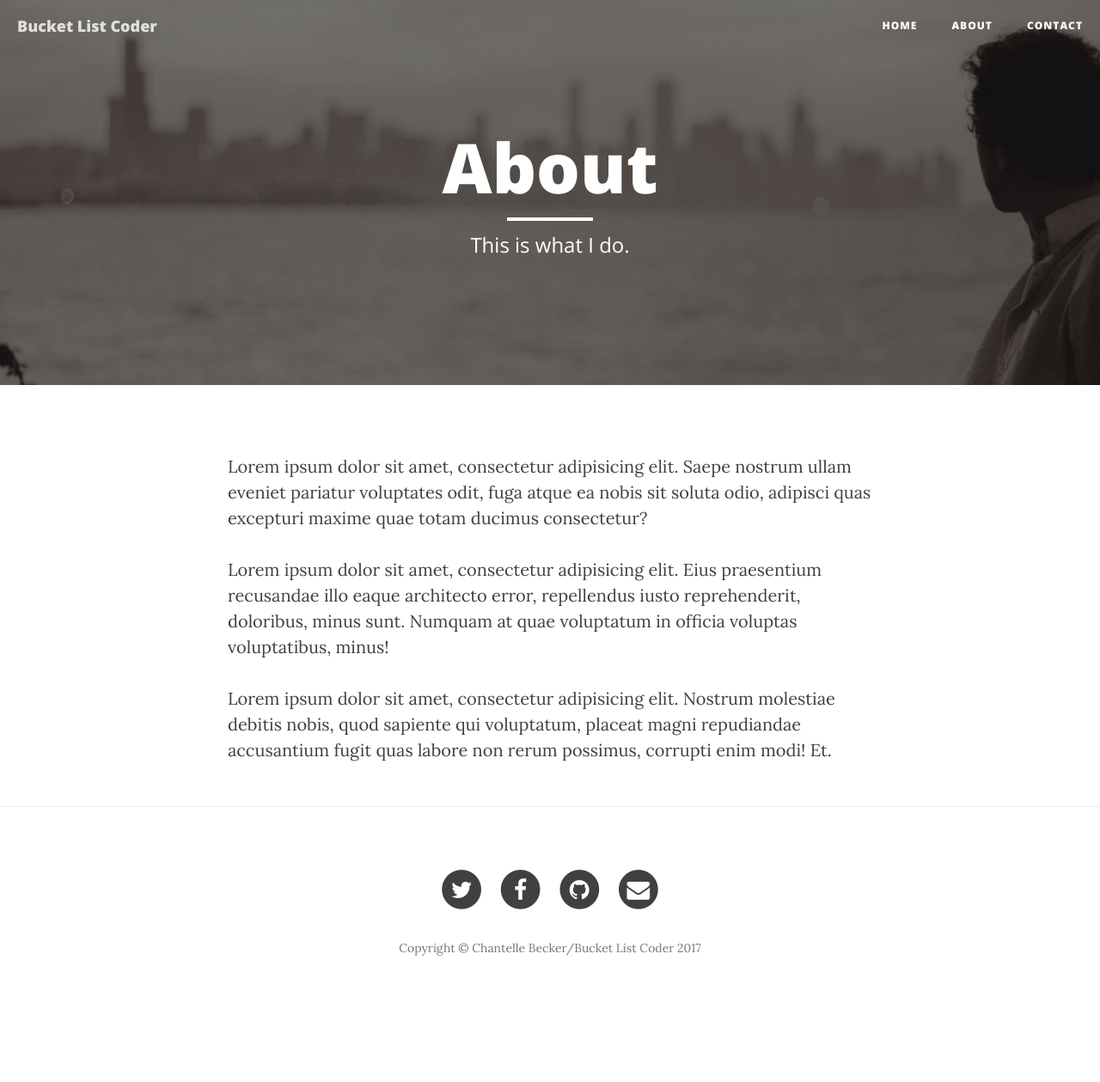
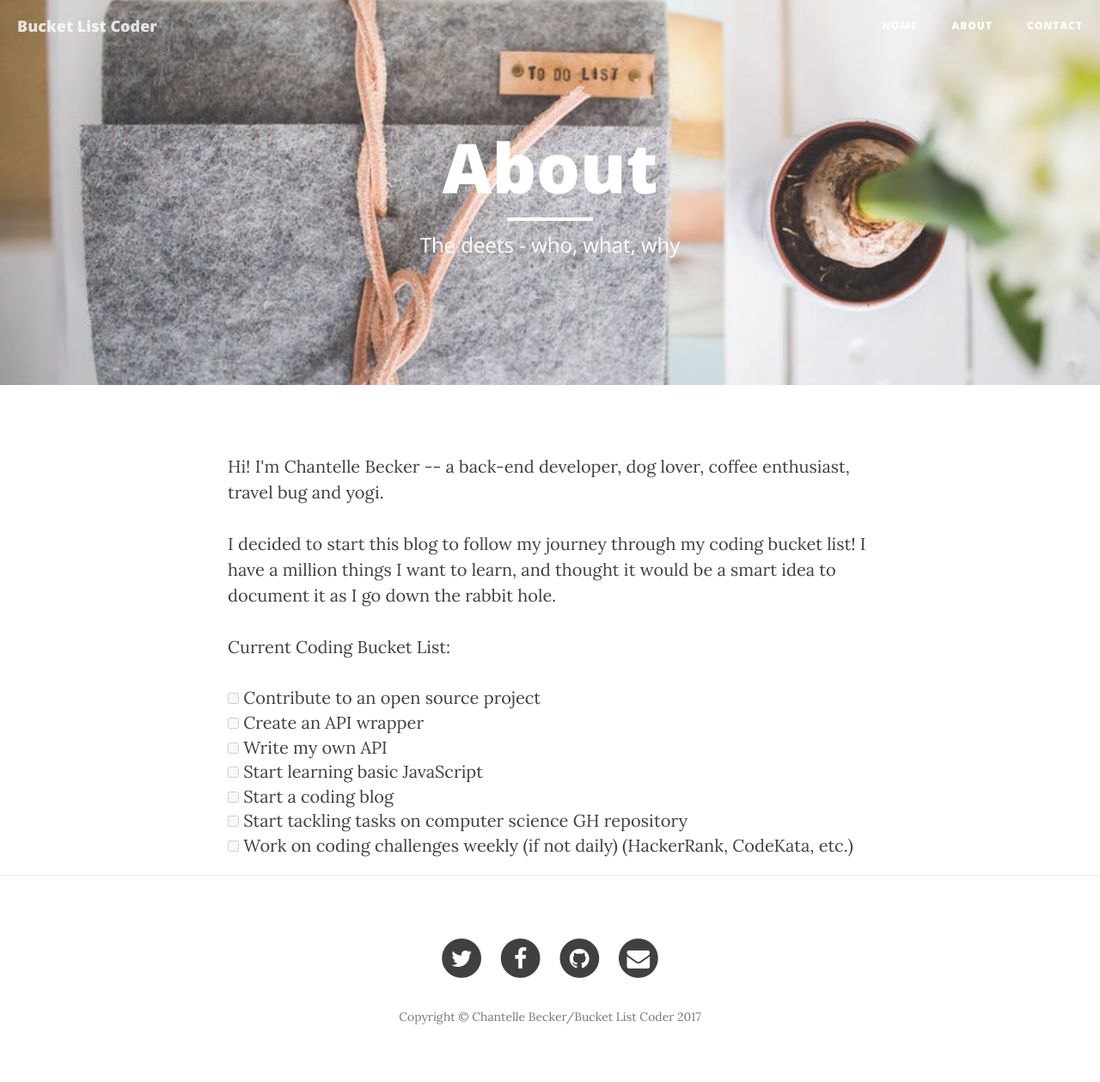
Before and after one commit to chantellebecker/yay, a Jekyll site: the page built from about.html, in a window 1280 px wide. Shown: the whole page at 86% size. Built offline with Jekyll 4.4.1, drawn with Linux system fonts in a browser that asks for light colours; nearby versions of some CDN libraries; before the commit the page ends 1179 px from its top, so only the background shows below that.

Commit message:
added photos and content to static pages

```diff
--- a/about.html
+++ b/about.html
@@ -1,12 +1,19 @@
 ---
 layout: page
 title: "About"
-description: "This is what I do."
-header-img: "img/about-bg.jpg"
+description: "The deets - who, what, why"
+header-img: "img/todo.jpg"
 ---
 
-<p>Lorem ipsum dolor sit amet, consectetur adipisicing elit. Saepe nostrum ullam eveniet pariatur voluptates odit, fuga atque ea nobis sit soluta odio, adipisci quas excepturi maxime quae totam ducimus consectetur?</p>
+<p>Hi! I'm Chantelle Becker -- a back-end developer, dog lover, coffee enthusiast, travel bug and yogi. </p>
 
-<p>Lorem ipsum dolor sit amet, consectetur adipisicing elit. Eius praesentium recusandae illo eaque architecto error, repellendus iusto reprehenderit, doloribus, minus sunt. Numquam at quae voluptatum in officia voluptas voluptatibus, minus!</p>
+<p>I decided to start this blog to follow my journey through my coding bucket list! I have a million things I want to learn, and thought it would be a smart idea to document it as I go down the rabbit hole.</p>
 
-<p>Lorem ipsum dolor sit amet, consectetur adipisicing elit. Nostrum molestiae debitis nobis, quod sapiente qui voluptatum, placeat magni repudiandae accusantium fugit quas labore non rerum possimus, corrupti enim modi! Et.</p>
+<p>Current Coding Bucket List:</p>
+	<input type="checkbox" disabled readonly> Contribute to an open source project<br>
+	<input type="checkbox" disabled readonly> Create an API wrapper<br>
+	<input type="checkbox" disabled readonly> Write my own API<br>
+	<input type="checkbox" disabled readonly> Start learning basic JavaScript<br>
+	<input type="checkbox" disabled readonly> Start a coding blog<br>
+	<input type="checkbox" disabled readonly> Start tackling tasks on computer science GH repository<br>
+	<input type="checkbox" disabled readonly> Work on coding challenges weekly (if not daily) (HackerRank, CodeKata, etc.)<br>
--- a/contact.html
+++ b/contact.html
@@ -2,7 +2,7 @@
 layout: page
 title: "Contact"
 description: "Have questions? I have answers (maybe)."
-header-img: "img/contact-bg.jpg"
+header-img: "img/contact.jpg"
 ---
 
 <p>Want to get in touch with me? Fill out the form below to send me a message and I will try to get back to you within 24 hours!</p>
```
Also changed, not shown: img/bg4.jpg (added), img/contact.jpg (added), img/todo.jpg (added), 9 other files.
